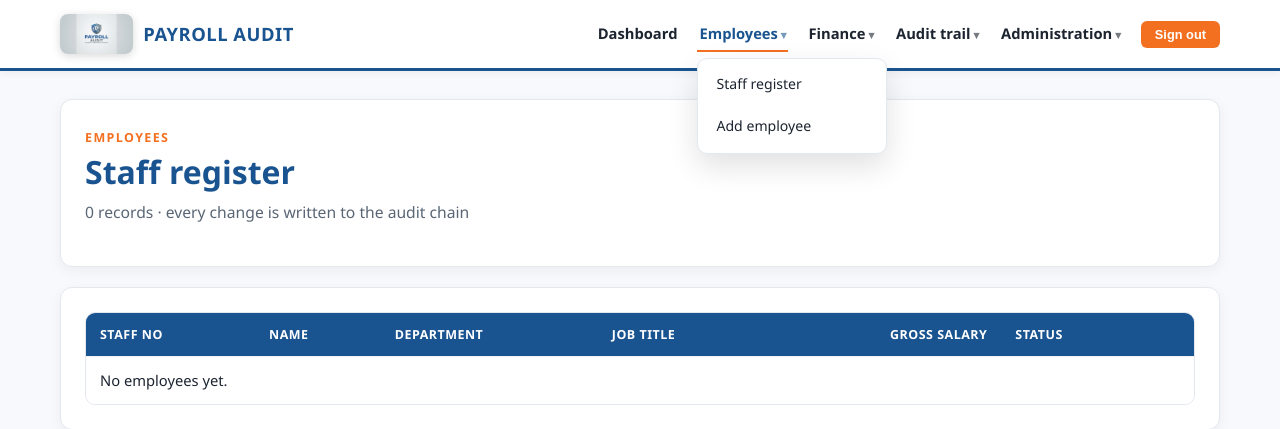
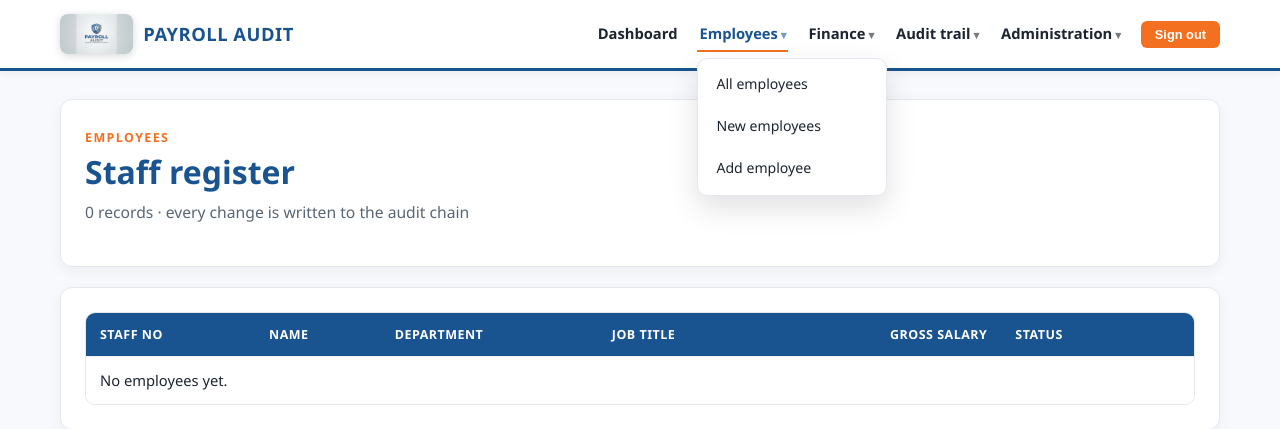
Before and after one commit to jacksonvincent012-web/payroll-audit, a Django app: page /employees/ in a window 1280 px wide, after a click on "Employees". Shown: the top 429 px of the page. Run offline with Django 5.2, Linux system fonts and the light colour scheme; the visitor is signed in with stand-in values (Sample User, id 1); data comes from the database, SQL or seed files in the repository; data that the repository does not hold is empty; parts of the project's set-up code (start-up, migrations or seed data) failed here and were passed over.

Commit message:
Phase 6.5: approver access to all employees and new employees dropdown

```diff
--- a/employees/urls.py
+++ b/employees/urls.py
@@ -7,6 +7,7 @@ app_name = "employees"
 urlpatterns = [
     path("", views.employee_list, name="employee_list"),
     path("new/", views.employee_create, name="employee_create"),
+    path("new-employees/", views.employee_new_list, name="employee_new_list"),
     path("<int:pk>/edit/", views.employee_edit, name="employee_edit"),
     path("<int:pk>/video/", views.employee_video, name="employee_video"),
     path("autosave/", views.employee_autosave, name="employee_autosave"),
--- a/employees/views.py
+++ b/employees/views.py
@@ -5,13 +5,15 @@ from django.contrib.auth.decorators import login_required
 from django.http import FileResponse, Http404, JsonResponse
 from django.shortcuts import get_object_or_404, redirect, render
 from django.views.decorators.http import require_POST
+from django.utils import timezone
+from datetime import timedelta
 
 from accounts.decorators import role_required
 from employees.forms import EmployeeForm
 from employees.models import Employee
 from employees.services import create_employee, update_employee
 
-VIEW_ROLES = ("HR_OFFICER", "ADMIN", "ACCOUNTANT", "AUDITOR")
+VIEW_ROLES = ("HR_OFFICER", "ADMIN", "ACCOUNTANT", "AUDITOR", "APPROVER")
 EDIT_ROLES = ("HR_OFFICER",)
 
 
@@ -24,6 +26,18 @@ def employee_list(request):
         request,
         "employees/employee_list.html",
         {"employees": Employee.objects.all(), "can_edit": can_edit},
+    )
+
+
+@login_required
+@role_required(*VIEW_ROLES)
+def employee_new_list(request):
+    since = timezone.now() - timedelta(days=30)
+    employees = Employee.objects.filter(created_at__gte=since).order_by("-created_at")
+    return render(
+        request,
+        "employees/employee_list.html",
+        {"employees": employees, "can_edit": False, "new_only": True},
     )
 
 
--- a/templates/base.html
+++ b/templates/base.html
@@ -21,7 +21,8 @@
             <details class="updated-dd">
                 <summary>Employees</summary>
                 <div class="updated-dd-menu">
-                    <a href="/employees/">Staff register</a>
+                    <a href="/employees/">All employees</a>
+                    <a href="/employees/new-employees/">New employees</a>
                     <a href="/employees/new/">Add employee</a>
                 </div>
             </details>
--- a/templates/employees/employee_list.html
+++ b/templates/employees/employee_list.html
@@ -5,8 +5,8 @@
 {% block content %}
 <section class="updated-surface">
     <p class="updated-eyebrow">Employees</p>
-    <h1 class="updated-title">Staff register</h1>
-    <p class="updated-lead">{{ employees|length }} records &middot; every change is written to the audit chain</p>
+    <h1 class="updated-title">{% if new_only %}New employees{% else %}Staff register{% endif %}</h1>
+    <p class="updated-lead">{% if new_only %}Newly added staff &middot; {% endif %}{{ employees|length }} records &middot; every change is written to the audit chain</p>
     {% if can_edit %}
         <div style="margin-top:12px;">
             <a class="updated-btn updated-btn--primary" href="{% url 'employees:employee_create' %}">Add employee</a>
```
